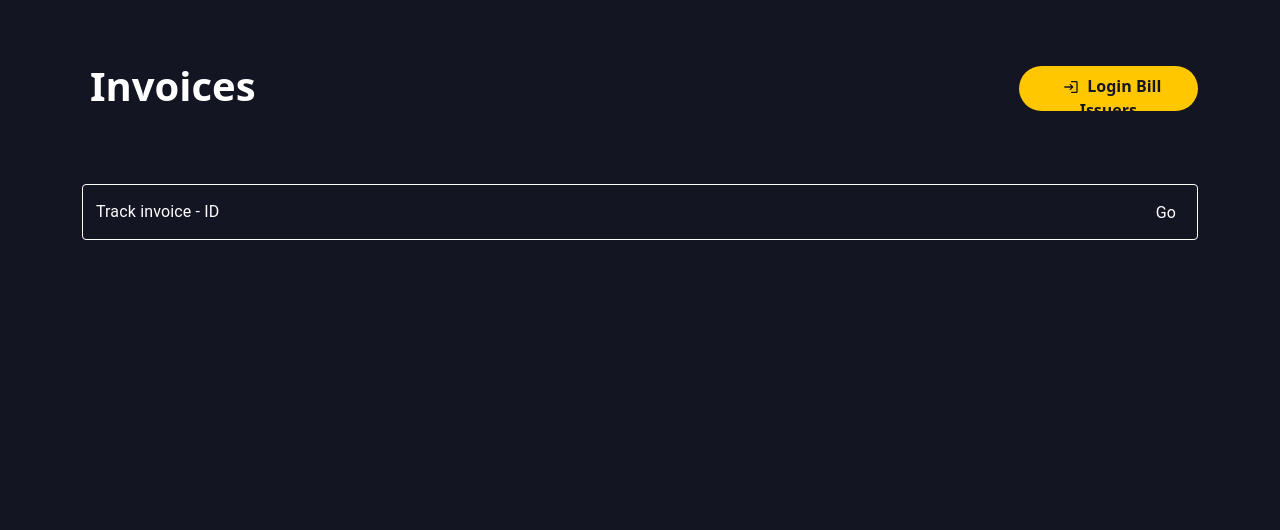
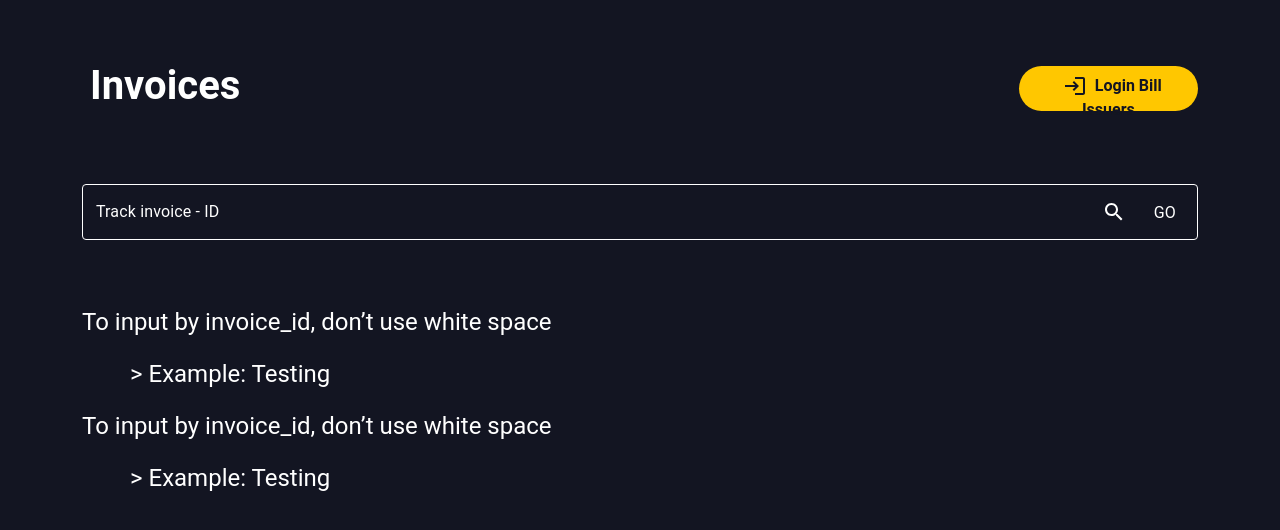
Before and after one commit to xxrunexx/CapstoneProject, a React (Create React App) app: page / in a window 1280 px wide. Shown: the top 530 px of the page. Built offline with nearby package versions, Linux system fonts and the light colour scheme.

Commit message:
problem-icon

```diff
--- a/package.json
+++ b/package.json
@@ -5,6 +5,7 @@
   "dependencies": {
     "@emotion/react": "^11.7.1",
     "@emotion/styled": "^11.6.0",
+    "@fontsource/roboto": "^4.5.1",
     "@material-ui/core": "^4.12.3",
     "@material-ui/icons": "^4.11.2",
     "@mui/icons-material": "^5.2.5",
--- /dev/null
+++ b/src/components/Detail/Detail.jsx
@@ -0,0 +1,54 @@
+import * as React from 'react';
+import PropTypes from 'prop-types';
+import Box from '@mui/material/Box';
+
+function Item(props) {
+    const { sx, ...other } = props;
+    return (
+      <Box
+        sx={{
+          color: 'white',
+          ...sx,
+        }}
+        {...other}
+      />
+    );
+  }
+
+Item.propTypes = {
+    sx: PropTypes.oneOfType([
+        PropTypes.arrayOf(
+            PropTypes.oneOfType([PropTypes.func, PropTypes.object, PropTypes.bool]),
+        ),
+        PropTypes.func,
+        PropTypes.object,
+    ]),
+};
+
+const Detail = (props) => {
+    return (
+        <Box
+            sx={{
+                display: 'flex',
+                alignItems: 'flex-start',
+                flexDirection: 'column',
+                fontSize: '1.5rem',
+            }}
+        >
+            <Item className={`py-3`}>
+                <span>{'To input by invoice_id, don’t use white space'}</span>
+            </Item>
+            <Item>
+                <span className={`ms-5`}> {'> Example: '} {props.value}</span>
+            </Item>
+            <Item className={`py-3`}>
+                <span>{'To input by invoice_id, don’t use white space'}</span>
+            </Item>
+            <Item>
+                <span className={`ms-5`}> {'> Example: '} {props.value}</span>
+            </Item>
+        </Box>
+    );
+}
+
+export default Detail;
--- a/src/components/Search/Search.jsx
+++ b/src/components/Search/Search.jsx
@@ -1,12 +1,12 @@
 import * as React from 'react';
-// import IconButton from "@material-ui/core/IconButton";
+import IconButton from "@material-ui/core/IconButton";
 import InputAdornment from "@material-ui/core/InputAdornment";
-// import SearchIcon from "@material-ui/icons/Search";
+import SearchIcon from "@material-ui/icons/Search";
 import TextField from '@mui/material/TextField';
 import Stack from '@mui/material/Stack';
 import { makeStyles } from "@material-ui/core/styles";
 import Link from '@mui/material/Link';
-// import custom from './search.module.css';
+import custom from './search.module.css';
 
 const useStyles = makeStyles({
   root: {
@@ -43,17 +43,17 @@ const useStyles = makeStyles({
 const Search = () => {
   const classes = useStyles();
   return (
-    <Stack spacing={2} sx={{ width: '100%' }}>
+    <Stack spacing={2} sx={{ width: '100%' }} className={`mb-5`}>
       <TextField
         className={classes.root}
         label="Track invoice - ID"
         InputProps={{
           endAdornment: (
             <InputAdornment>
-              {/* <IconButton>
+              <IconButton>
                 <SearchIcon className={`text-white`} />
-              </IconButton> */}
-              <Link href="#" underline="none" className={`ps-3 text-white`}>Go</Link>
+              </IconButton>
+              <Link href="#" underline="none" className={`ps-3 text-white ${custom.goButton}`}>GO</Link>
             </InputAdornment>
           )
         }}
--- a/src/components/Search/search.module.css
+++ b/src/components/Search/search.module.css
@@ -1,4 +1,3 @@
-.iconSearch{
-    color: 'white' !important;
-    font-size: 20px;
+.goButton{
+    font-weight: bold;
 }
--- a/src/views/HomeDashboard.js
+++ b/src/views/HomeDashboard.js
@@ -1,7 +1,8 @@
 import React from 'react';
 import Search from '../components/Search/Search';
 import Navbar from '../components/Navbar/Navbar';
-import Custom from './homeDashboard.module.css'
+import Detail from '../components/Detail/Detail';
+import Custom from './homeDashboard.module.css';
 // import SearchValue from '../../components/Search/SearchValue';
 
 
@@ -12,6 +13,7 @@ const Homedashboard = () => {
             <div className={`container py-5`}>
                 <Navbar/>
                 <Search/>
+                <Detail value="Testing"/>
                 {/* <SearchValue/> */}
             </div>
         </div>
--- a/src/views/homeDashboard.module.css
+++ b/src/views/homeDashboard.module.css
@@ -1,3 +1,6 @@
+*{
+    font-family: "Roboto";
+}
 .background{
     background-color: #131522;
     height: 100vh;
```
Also changed, not shown: 1 other file (tests, documents, lock files or other folders).
